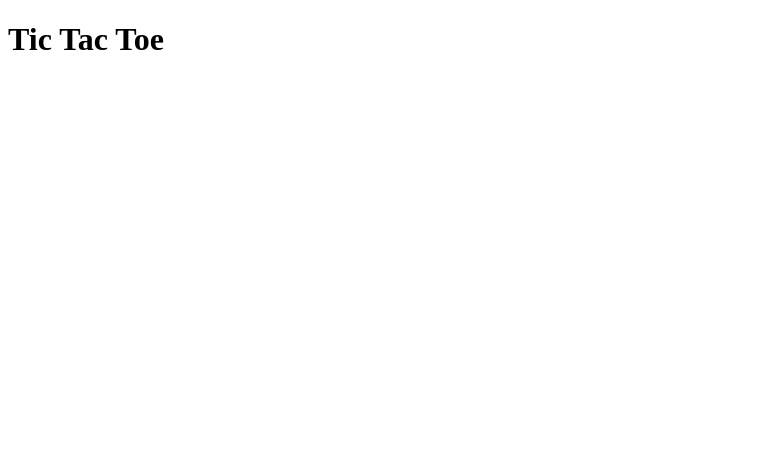
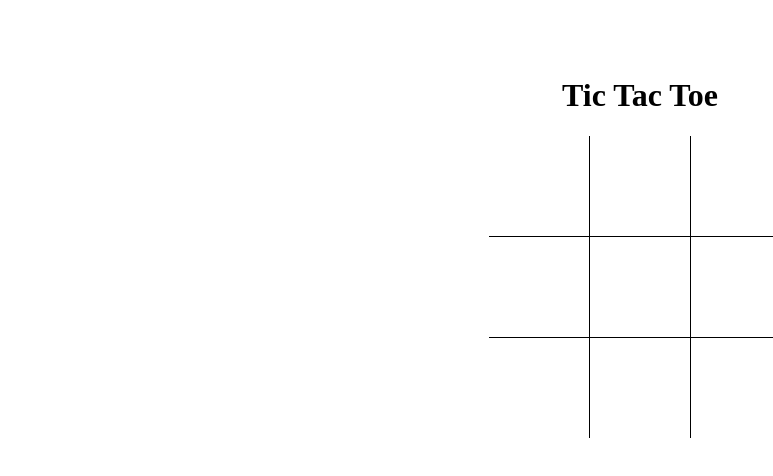
Before and after one commit to juliaDIamondScan/tic-tac-toe, a plain HTML site: page index.html in a window 1280 px wide. Shown: the whole page, without its empty margins (0-773 px from the left). Drawn offline with Linux system fonts and the light colour scheme.

Commit message:
tic tac toe with styling

```diff
--- a/index.html
+++ b/index.html
@@ -4,25 +4,28 @@
 <head>
     <meta charset="UTF-8">
     <meta name="viewport" content="width=device-width, initial-scale=1.0">
-    <title>Document</title>
+    <title>Julia Tic Tac Toe</title>
     <link rel="stylesheet" href="styles.css">
 </head>
 
 <body>
     <div id="board">
         <h1>Tic Tac Toe</h1>
-        <div class="row"></div>
+        <div class="row">
             <div class="top left"></div>
             <div class="top middle"></div>
             <div class="top right"></div>
-        <div class="row"></div>
+        </div>
+        <div class="row">
             <div class="center left"></div>
             <div class="center middle"></div>
             <div class="center right"></div>
-        <div class="row"></div>
+        </div>
+        <div class="row">
             <div class="bottom left"></div>
             <div class="bottom middle"></div>
             <div class="bottom right"></div>
+        </div>
     </div>
 </body>
 
--- a/styles.css
+++ b/styles.css
@@ -0,0 +1,38 @@
+#board {
+    padding-top: 3em;
+    text-align: center;
+}
+
+.top {
+    height: 100px;
+    width: 100px;
+    float: left;
+    border-bottom: 1px black solid;
+}
+
+.center {
+    height: 100px;
+    width: 100px;
+    float: left;
+}
+
+.bottom {
+    height: 100px;
+    width: 100px;
+    float: left;
+    border-top: 1px black solid;
+}
+
+.left {
+    border-right: 1px black solid;
+}
+
+.right {
+    border-left: 1px black solid;
+}
+
+.row {
+    clear: both;
+    width:302px;
+    margin: 0 auto;
+}
```
